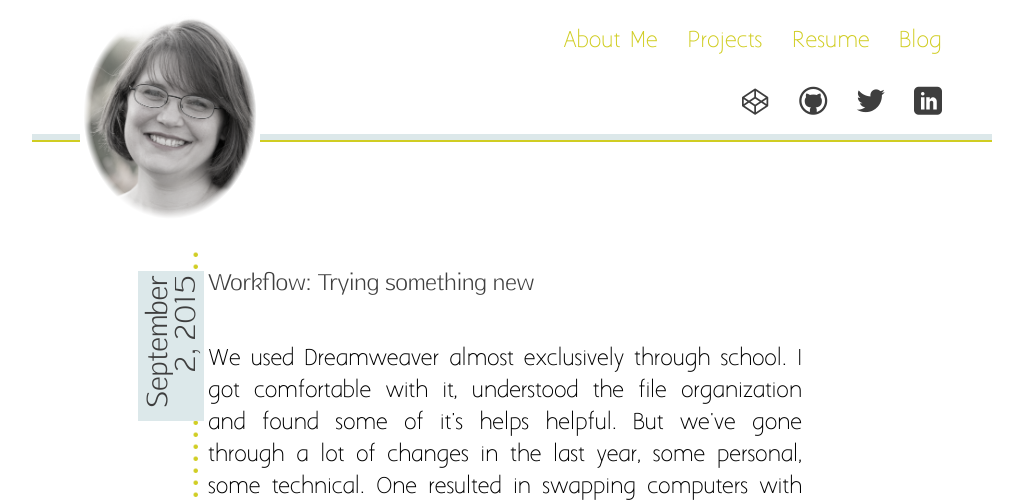
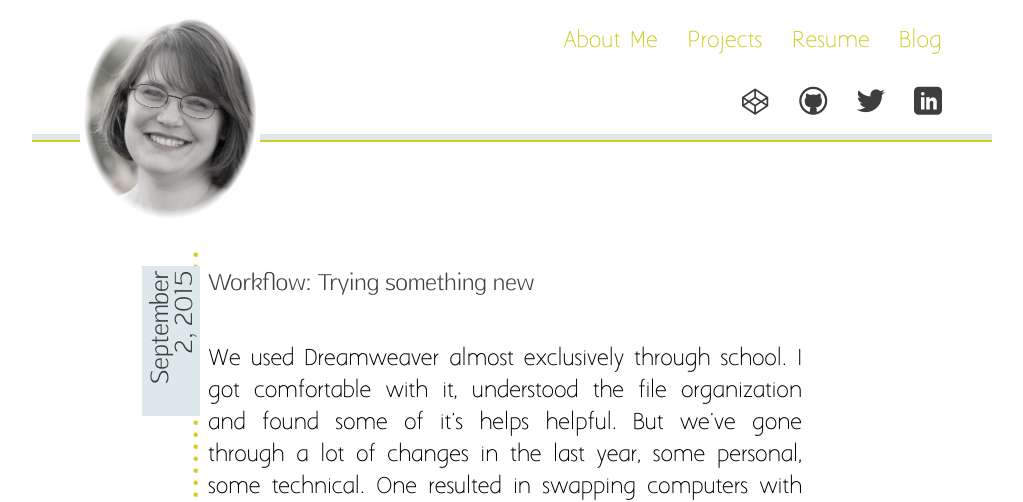
Before and after one commit to bekahsealey/bekahsealey, a PHP site: page /blog/ in a window 1280 px wide. Shown: the top 502 px of the page, without its empty margins (128-1151 px from the left). Run offline with PHP 8.4, Linux system fonts and the light colour scheme; data that the repository does not hold is empty; some libraries are stand-ins or nearby versions.

Commit message:
decrease font size for date on blog

```diff
--- a/css/screen.css
+++ b/css/screen.css
@@ -426,6 +426,9 @@ section > header h2, .module h2 {
     -webkit-transform: rotate(-90deg);
     transform: rotate(-90deg); }
 
+  .date {
+    font-size: 2.4rem; }
+
   .tardis {
     max-width: 300px; } }
 
--- a/inc/post.php
+++ b/inc/post.php
@@ -12,7 +12,7 @@ function writePosts($ext, $postsPerPage) {
 			$lines = file( $post, FILE_IGNORE_NEW_LINES | FILE_SKIP_EMPTY_LINES | FILE_TEXT );
 			$output = '';
 			$output .= '<section class="col-2-3 center">';
-			$output .= '<header><h2>';
+			$output .= '<header><h2 class="date">';
 			$output .= $lines[0];
 			$output .= '</h2></header>';
 			$output .= '<article>';
```
